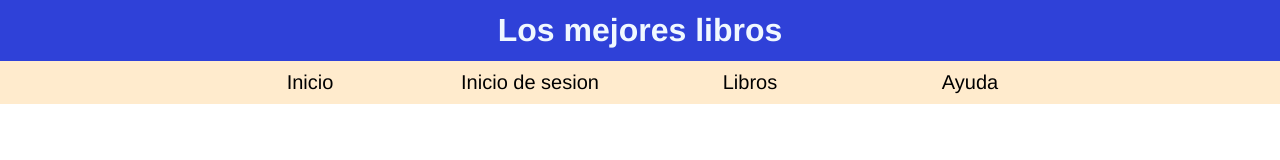
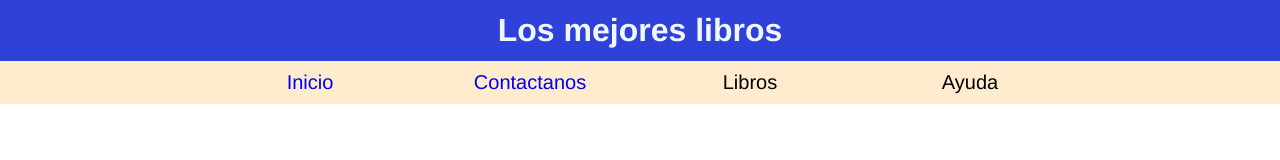
Before and after one commit to P4blitos/Trabajo-Final, a React (Create React App) app: page / in a window 1280 px wide. Shown: the top 160 px of the page. Built offline with nearby package versions, Linux system fonts and the light colour scheme.

Commit message:
Actualizacion con NavBar
Actualizacion hecha por Raul Ospina

```diff
--- a/src/App.js
+++ b/src/App.js
@@ -1,13 +1,23 @@
 import logo from './logo.svg';
 import './App.css';
 import { Inicio } from './componentes/inicio';
-import './componentes/img/john_k.jpg'
-import './componentes/img/psicoanalista.jpg'
+import { BrowserRouter as Router, Route, Routes } from 'react-router-dom';
+import { Contactanos } from './componentes/contactanos';
+import { NavBar } from './componentes/NavBar.js';
+
 
 function App() {
   return (
     <div className="App">
-      <Inicio/>
+
+      <Router>
+        <NavBar/>
+        <Routes>
+          <Route path='/' element={<Inicio/>}/>
+          <Route path='/contactanos' element={<Contactanos/>}/>
+        </Routes>
+
+      </Router>
     </div>
   );
 }
--- /dev/null
+++ b/src/componentes/NavBar.css
@@ -0,0 +1,15 @@
+h1{
+    text-align: center;
+    background-color:rgb(47, 65, 216);
+    color: aliceblue;
+    padding: 12px;
+}
+
+nav ul{
+    background-color: blanchedalmond;
+    /* Ancho de la pantalla*/
+    width: 100%;
+    list-style-type: none;
+    text-align: center;
+
+}
--- /dev/null
+++ b/src/componentes/NavBar.js
@@ -0,0 +1,17 @@
+import {Link} from 'react-router-dom'
+import './NavBar.css'
+export const NavBar =()=>{
+  return(
+    <div>
+      <h1>Los mejores libros</h1>
+            <nav>
+            <ul>
+            <li> <Link to="/">Inicio</Link> </li>
+            <li> <Link to="/contactanos">Contactanos</Link>  </li>
+            <li> <a> Libros </a> </li>
+            <li> <a> Ayuda </a> </li>
+            </ul>
+            </nav>
+    </div>
+  )
+}
--- a/src/componentes/inicio.js
+++ b/src/componentes/inicio.js
@@ -1,4 +1,4 @@
-import {Link} from 'react-router-dom'
+
 import './inicio.css'
 import './img/john_k.jpg'
 import './img/psicoanalista.jpg'
@@ -7,15 +7,7 @@ export const Inicio =()=>{
     return(
         <div>
             <body>
-            <h1>Los mejores libros</h1>
-            <nav>
-            <ul>
-            <li> <a > Inicio </a> </li>
-            <li> <a > Inicio de sesion </a> </li>
-            <li> <a> Libros </a> </li>
-            <li> <a> Ayuda </a> </li>
-            </ul>
-            </nav>
+
             <section class="contenido">
             <section class="articulos">
             <h2>Libros Populares</h2>
```
